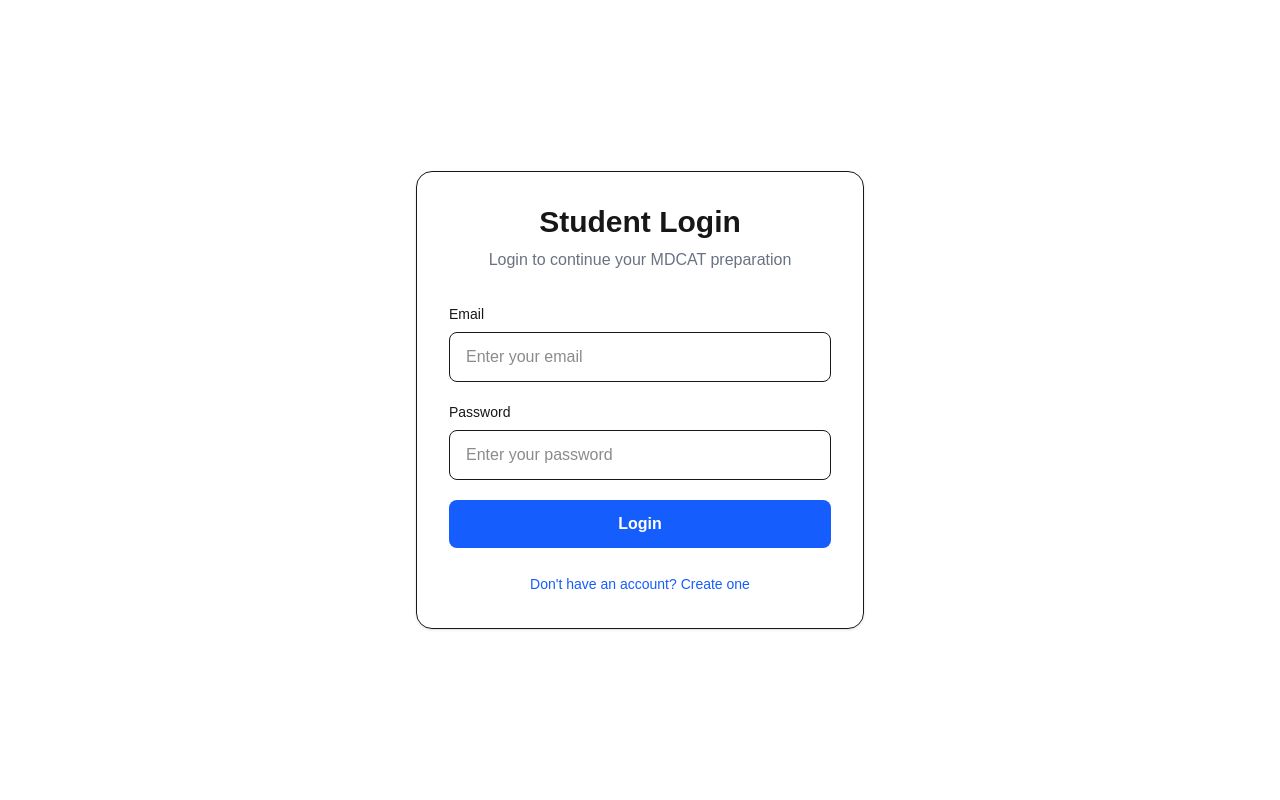
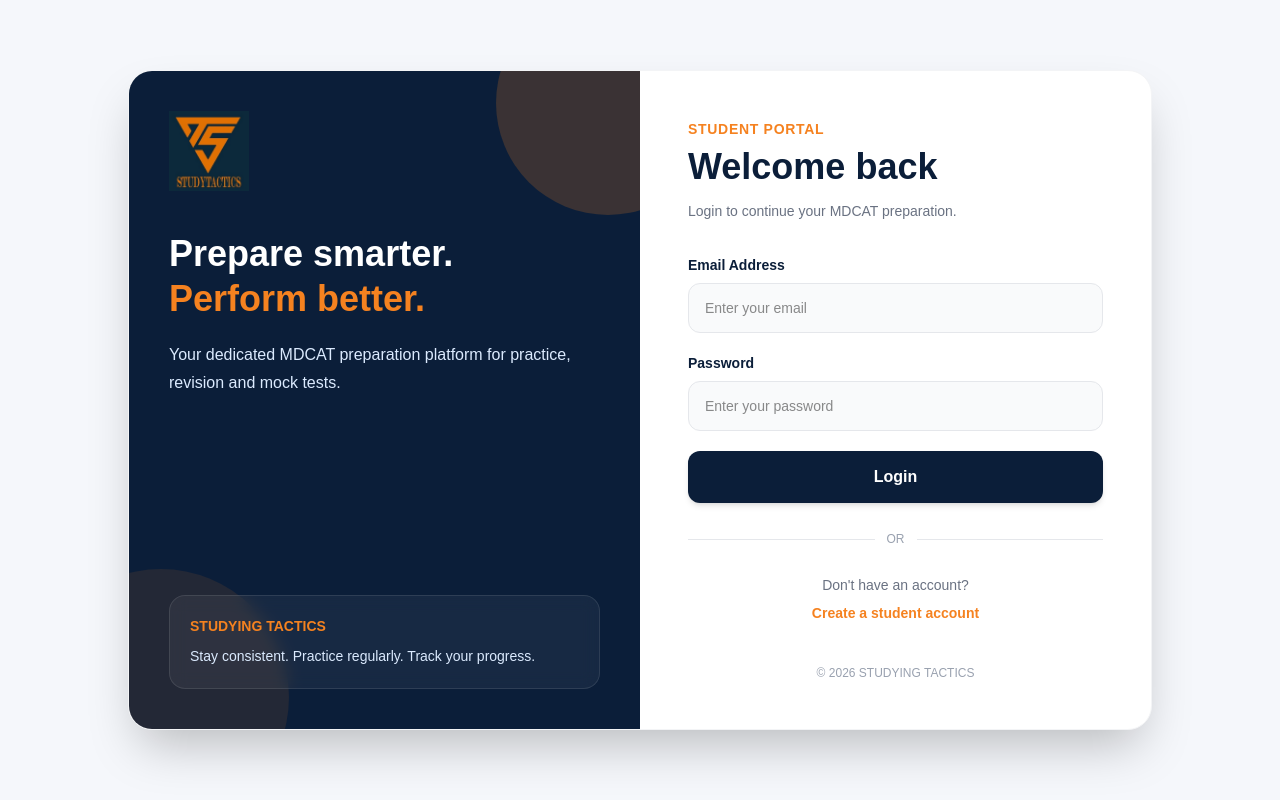
Before and after one commit to studyingtactics0-hash/mdcat-app, a Next.js app: page /login in a window 1280 px wide. Built offline with nearby package versions, Linux system fonts and the light colour scheme; no server answers.

Commit message:
Improve login page branding and design

```diff
--- a/src/app/login/page.tsx
+++ b/src/app/login/page.tsx
@@ -7,24 +7,6 @@
 export default function LoginPage() {
   const router = useRouter();
   const supabase = createClient();
-  useEffect(() => {
-    console.log("Supabase URL:", process.env.NEXT_PUBLIC_SUPABASE_URL);
-
-    console.log(
-      "Supabase publishable key exists:",
-      !!process.env.NEXT_PUBLIC_SUPABASE_PUBLISHABLE_KEY
-    );
-
-    console.log(
-      "Supabase key length:",
-      process.env.NEXT_PUBLIC_SUPABASE_PUBLISHABLE_KEY?.length
-    );
-
-    console.log(
-      "Supabase key has whitespace:",
-      /\s/.test(process.env.NEXT_PUBLIC_SUPABASE_PUBLISHABLE_KEY || "")
-    );
-  }, []);
 
   const [fullName, setFullName] = useState("");
   const [email, setEmail] = useState("");
@@ -32,6 +14,22 @@
   const [isSignup, setIsSignup] = useState(false);
   const [loading, setLoading] = useState(false);
   const [message, setMessage] = useState("");
+
+  useEffect(() => {
+    console.log("Supabase URL:", process.env.NEXT_PUBLIC_SUPABASE_URL);
+    console.log(
+      "Supabase publishable key exists:",
+      !!process.env.NEXT_PUBLIC_SUPABASE_PUBLISHABLE_KEY
+    );
+    console.log(
+      "Supabase key length:",
+      process.env.NEXT_PUBLIC_SUPABASE_PUBLISHABLE_KEY?.length
+    );
+    console.log(
+      "Supabase key has whitespace:",
+      /\s/.test(process.env.NEXT_PUBLIC_SUPABASE_PUBLISHABLE_KEY || "")
+    );
+  }, []);
 
   async function handleSubmit(e: React.FormEvent) {
     e.preventDefault();
@@ -77,23 +75,88 @@
   }
 
   return (
-    <main className="min-h-screen flex items-center justify-center px-4">
-      <div className="w-full max-w-md">
-        <div className="rounded-2xl border p-8 shadow-sm">
-          <h1 className="text-3xl font-bold text-center mb-2">
-            {isSignup ? "Create Account" : "Student Login"}
+    <main className="min-h-screen bg-[#f5f7fb] flex items-center justify-center px-4 py-8">
+      <div className="w-full max-w-5xl overflow-hidden rounded-3xl bg-white shadow-2xl border border-gray-100">
+        <div className="grid md:grid-cols-2">
+
+          {/* LEFT BRANDING SECTION */}
+          <div className="hidden md:flex relative overflow-hidden bg-[#0b1e39] p-10 text-white flex-col justify-between">
+
+            {/* Decorative circles */}
+            <div className="absolute -top-20 -right-20 h-56 w-56 rounded-full bg-[#f58220] opacity-20" />
+            <div className="absolute -bottom-24 -left-24 h-64 w-64 rounded-full bg-[#f58220] opacity-10" />
+
+            <div className="relative z-10">
+              {/* ST Logo */}
+              <div className="mb-10">
+  <img
+    src="/logo.jpg"
+    alt="Studying Tactics"
+    className="h-20 w-auto object-contain"
+  />
+</div>
+
+              <h2 className="text-4xl font-extrabold leading-tight">
+                Prepare smarter.
+                <br />
+                <span className="text-[#f58220]">
+                  Perform better.
+                </span>
+              </h2>
+
+              <p className="mt-5 max-w-md text-base leading-7 text-blue-100">
+                Your dedicated MDCAT preparation platform for practice,
+                revision and mock tests.
+              </p>
+            </div>
+
+            <div className="relative z-10 mt-10">
+              <div className="rounded-2xl border border-white/10 bg-white/5 p-5 backdrop-blur-sm">
+                <p className="text-sm font-semibold text-[#f58220]">
+                  STUDYING TACTICS
+                </p>
+                <p className="mt-2 text-sm leading-6 text-blue-100">
+                  Stay consistent. Practice regularly. Track your progress.
+                </p>
+              </div>
+            </div>
+          </div>
+
+          {/* RIGHT LOGIN SECTION */}
+          <div className="p-7 sm:p-10 md:p-12">
+
+            {/* Mobile Logo */}
+            <div className="mb-8 flex justify-center md:hidden">
+  <img
+    src="/logo.jpg"
+    alt="Studying Tactics"
+    className="h-16 w-auto object-contain"
+  />
+</div>
+
+            {/* Heading */}
+            <div className="mb-8">
+              <p className="mb-2 text-sm font-bold uppercase tracking-wider text-[#f58220]">
+                Student Portal
+              </p>
+
+              <h1 className="text-3xl font-extrabold text-[#0b1e39] sm:text-4xl">
+                {isSignup ? "Create your account" : "Welcome back"}
               </h1>
 
-          <p className="text-center text-gray-500 mb-8">
+              <p className="mt-3 text-sm leading-6 text-gray-500">
                 {isSignup
-              ? "Create your MDCAT student account"
-              : "Login to continue your MDCAT preparation"}
+                  ? "Create your MDCAT student account and start preparing."
+                  : "Login to continue your MDCAT preparation."}
               </p>
+            </div>
 
+            {/* Form */}
             <form onSubmit={handleSubmit} className="space-y-5">
+
               {isSignup && (
                 <div>
-    <label className="block text-sm font-medium mb-2">
+                  <label className="mb-2 block text-sm font-semibold text-[#0b1e39]">
                     Full Name
                   </label>
 
@@ -103,13 +166,14 @@
                     value={fullName}
                     onChange={(e) => setFullName(e.target.value)}
                     placeholder="Enter your full name"
-      className="w-full rounded-lg border px-4 py-3 outline-none"
+                    className="w-full rounded-xl border border-gray-200 bg-gray-50 px-4 py-3.5 text-sm outline-none transition focus:border-[#f58220] focus:bg-white focus:ring-2 focus:ring-[#f58220]/20"
                   />
                 </div>
               )}
+
               <div>
-              <label className="block text-sm font-medium mb-2">
-                Email
+                <label className="mb-2 block text-sm font-semibold text-[#0b1e39]">
+                  Email Address
                 </label>
 
                 <input
@@ -118,12 +182,12 @@
                   value={email}
                   onChange={(e) => setEmail(e.target.value)}
                   placeholder="Enter your email"
-                className="w-full rounded-lg border px-4 py-3 outline-none"
+                  className="w-full rounded-xl border border-gray-200 bg-gray-50 px-4 py-3.5 text-sm outline-none transition focus:border-[#f58220] focus:bg-white focus:ring-2 focus:ring-[#f58220]/20"
                 />
               </div>
 
               <div>
-              <label className="block text-sm font-medium mb-2">
+                <label className="mb-2 block text-sm font-semibold text-[#0b1e39]">
                   Password
                 </label>
 
@@ -134,20 +198,24 @@
                   value={password}
                   onChange={(e) => setPassword(e.target.value)}
                   placeholder="Enter your password"
-                className="w-full rounded-lg border px-4 py-3 outline-none"
+                  className="w-full rounded-xl border border-gray-200 bg-gray-50 px-4 py-3.5 text-sm outline-none transition focus:border-[#f58220] focus:bg-white focus:ring-2 focus:ring-[#f58220]/20"
                 />
               </div>
 
+              {/* Message */}
               {message && (
-              <p className="text-sm text-center text-gray-600">
+                <div className="rounded-xl bg-gray-50 border border-gray-200 px-4 py-3">
+                  <p className="text-sm leading-5 text-gray-600">
                     {message}
                   </p>
+                </div>
               )}
 
+              {/* Submit */}
               <button
                 type="submit"
                 disabled={loading}
-              className="w-full rounded-lg bg-blue-600 px-4 py-3 font-semibold text-white disabled:opacity-50"
+                className="w-full rounded-xl bg-[#0b1e39] px-4 py-3.5 font-bold text-white shadow-md transition hover:bg-[#10294d] hover:shadow-lg active:scale-[0.99] disabled:cursor-not-allowed disabled:opacity-50"
               >
                 {loading
                   ? "Please wait..."
@@ -157,19 +225,42 @@
               </button>
             </form>
 
-          <div className="mt-6 text-center">
+            {/* Divider */}
+            <div className="my-7 flex items-center gap-3">
+              <div className="h-px flex-1 bg-gray-200" />
+              <span className="text-xs font-medium text-gray-400">
+                OR
+              </span>
+              <div className="h-px flex-1 bg-gray-200" />
+            </div>
+
+            {/* Toggle */}
+            <div className="text-center">
+              <p className="text-sm text-gray-500">
+                {isSignup
+                  ? "Already have an account?"
+                  : "Don't have an account?"}
+              </p>
+
               <button
                 type="button"
                 onClick={() => {
                   setIsSignup(!isSignup);
                   setMessage("");
                 }}
-              className="text-sm text-blue-600 hover:underline"
+                className="mt-2 text-sm font-bold text-[#f58220] transition hover:text-[#d9680d] hover:underline"
               >
                 {isSignup
-                ? "Already have an account? Login"
-                : "Don't have an account? Create one"}
+                  ? "Login to your account"
+                  : "Create a student account"}
               </button>
+            </div>
+
+            {/* Footer */}
+            <p className="mt-10 text-center text-xs text-gray-400">
+              © {new Date().getFullYear()} STUDYING TACTICS
+            </p>
+
           </div>
         </div>
       </div>
```
Lines whose indentation alone changed are shown as unchanged.
